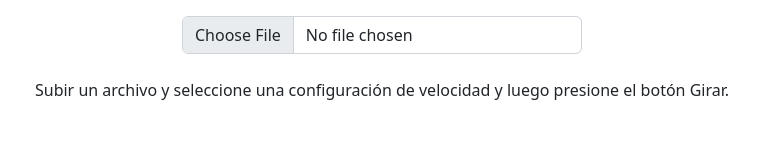
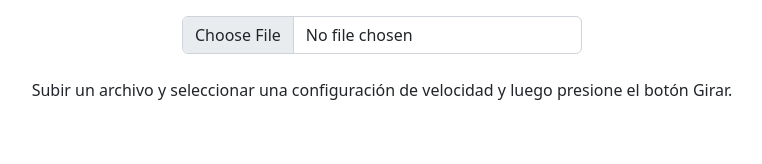
Before and after one commit to dsalgado10/Ruleta-Excel, a plain HTML site: page index.html in a window 1280 px wide. Shown: the top 164 px of the page, 258-1020 px from the left. Drawn offline with nearby package versions, Linux system fonts and the light colour scheme.

Commit message:
Change texts

```diff
--- a/index.html
+++ b/index.html
@@ -17,7 +17,7 @@
             <input type="file" class="form-control" id="excel-input">
         </div>
         <br />
-        <p>Subir un archivo y seleccione una configuración de velocidad y luego presione el botón Girar.</p>
+        <p>Subir un archivo y seleccionar una configuración de velocidad y luego presione el botón Girar.</p>
         <br />
         <table cellpadding="0" cellspacing="0" border="0">
             <tr>
```
